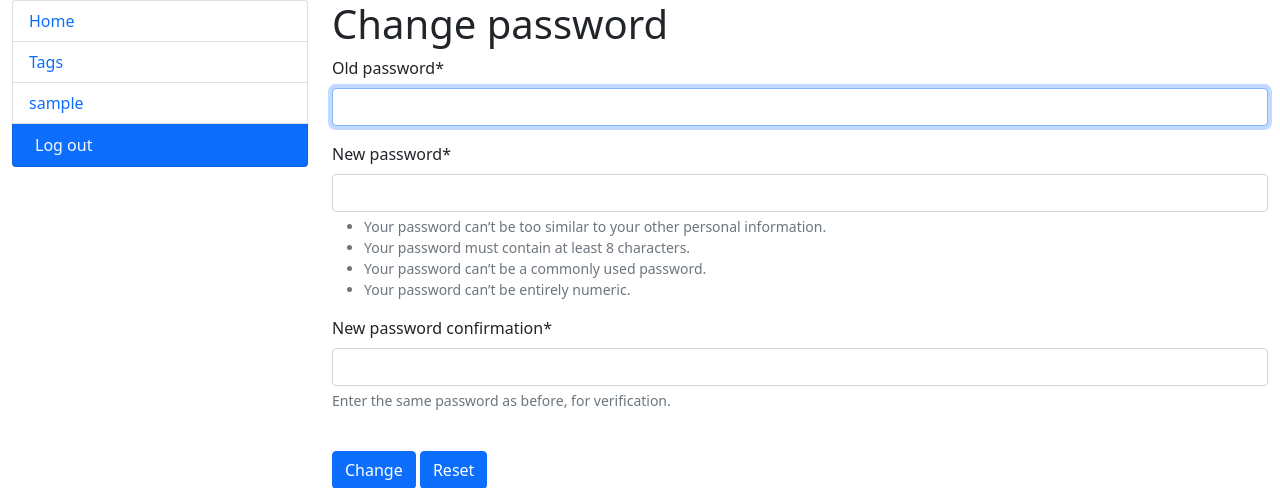
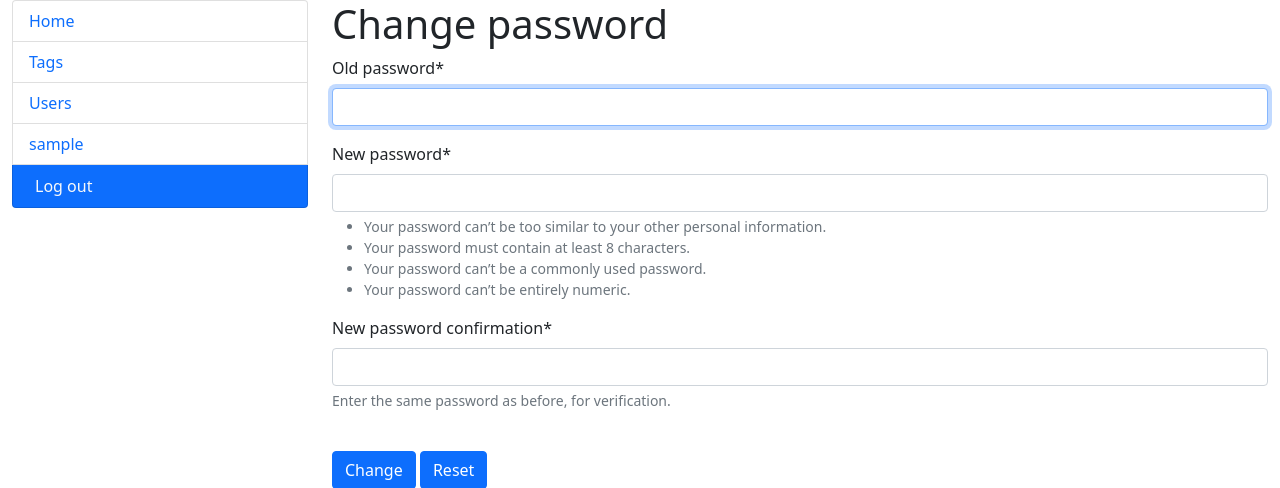
Before and after one commit to bknyrik/to-do-list, a Django app: page /accounts/password_change/ in a window 1280 px wide. Shown: the top 488 px of the page. Run offline with Django 5.2, Linux system fonts and the light colour scheme; the visitor is signed in with stand-in values (Sample User, id 1); some libraries are stand-ins or nearby versions.

Commit message:
Add list item with link Users in sidebar.html

```diff
--- a/templates/includes/sidebar.html
+++ b/templates/includes/sidebar.html
@@ -5,9 +5,15 @@
   <li class="list-group-item">
     <a class="text-decoration-none" href="{% url "task_manager:tag-list" %}">Tags</a>
   </li>
-  {% if user.is_authenticated %}
+  {% if request.user.is_authenticated %}
+    {% if request.user.is_staff %}
+      <li class="list-group-item">
+        <a class="text-decoration-none" href="{% url "task_manager:user-list" %}">Users</a>
+      </li>
+    {% endif %}
     <li class="list-group-item">
-      <a class="text-decoration-none" href="{% url "task_manager:user-update" pk=request.user.id %}">{{ request.user.username }}</a>
+      <a class="text-decoration-none"
+         href="{% url "task_manager:user-update" pk=request.user.id %}">{{ request.user.username }}</a>
     </li>
     <li class="list-group-item bg-primary">
       <form action="{% url "logout" %}" method="post">
```
